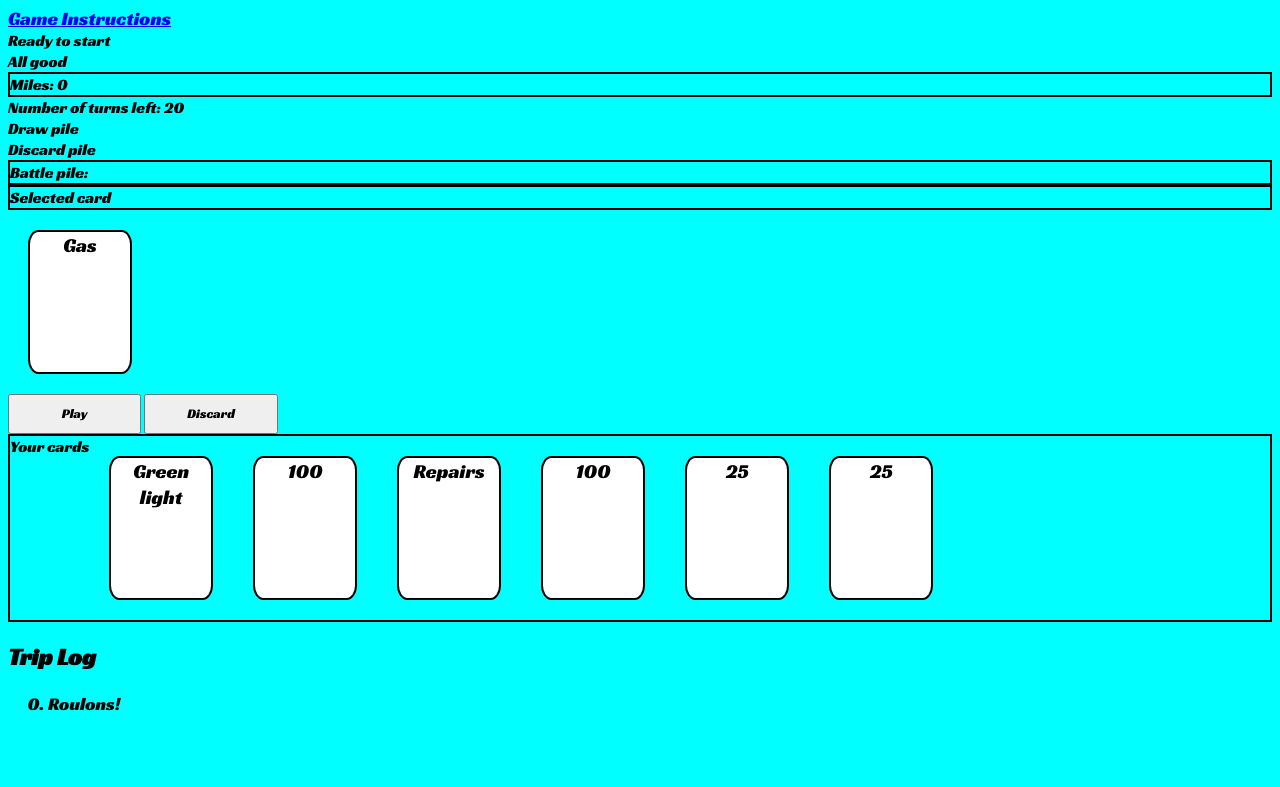
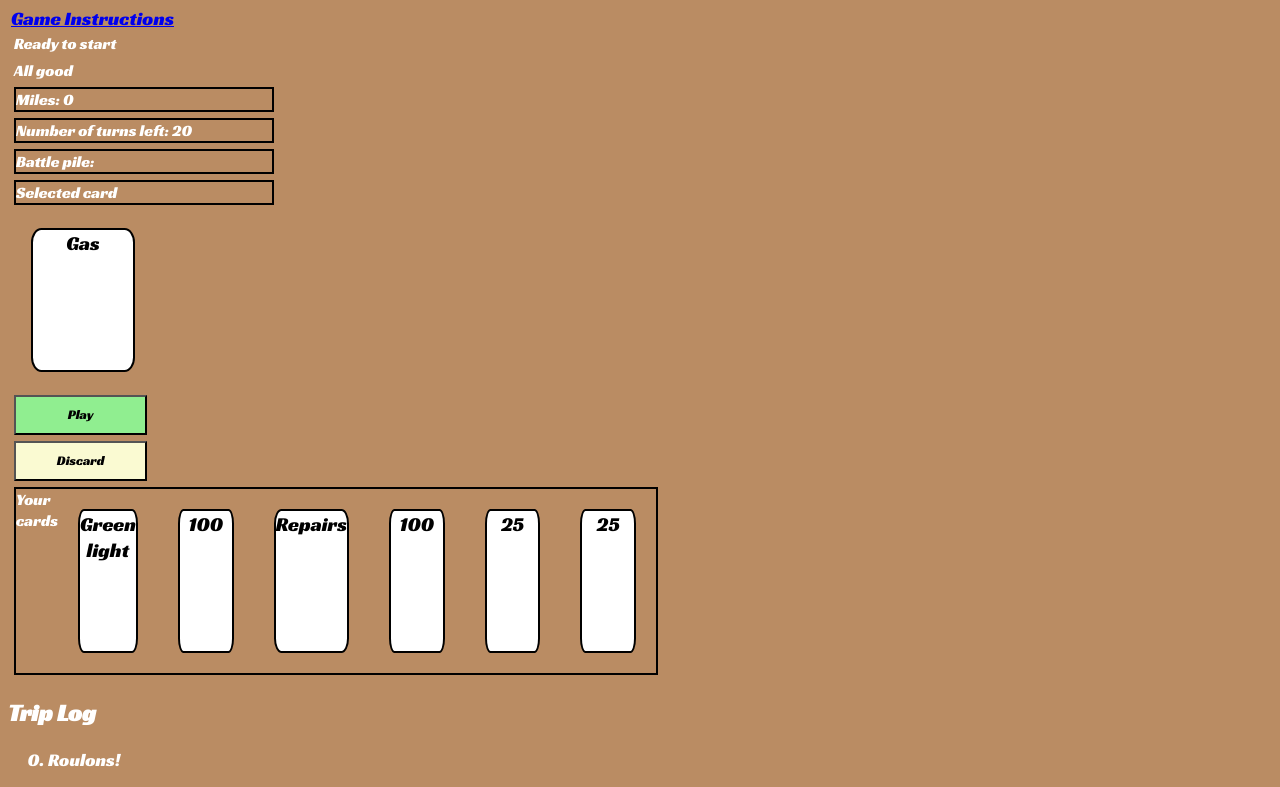
Before and after one commit to lnglaser/GA_Project-1_Mille_Bornes_Solitaire, a plain HTML site: page index.html in a window 1280 px wide. Shown: the part 77-864 px from the top of the page. Before the commit the page ends 808 px from the top, so only its background shows below. Drawn offline with Linux system fonts and the light colour scheme.

Commit message:
adjusted styling

```diff
--- a/index.html
+++ b/index.html
@@ -11,7 +11,7 @@
 
   <body>
 
-    <div class="w3-container">
+    <div class="container">
         <a href="instructions.html" target="_blank">Game Instructions</a>
 
     <div class="message-area">Ready to start</div>
@@ -22,9 +22,9 @@
 
     <div class="turnCount">Number of turns left: </div>
 
-    <div class="draw-pile">Draw pile</div>
+    <!-- <div class="draw-pile">Draw pile</div>
 
-    <div class="discard-pile">Discard pile</div>
+    <div class="discard-pile">Discard pile</div> -->
 
     <div class="battle-pile">Battle pile</div>
 
@@ -66,10 +66,11 @@
 
     </div>
 
-    <h2 class>Trip Log</h2>
+    <h2>Trip Log</h2>
     <ol start="0" class="game-log">
         <li>Roulons!</li>
     </ul>
+
     <script type="text/javascript" src="script.js"></script>
   </body>
 </html>
--- a/style.css
+++ b/style.css
@@ -2,12 +2,17 @@
 
 body{
     font-family: 'Racing Sans One', cursive;
-    background-color: aqua;
+    background-color: #BA8C63;
+    color: white;
     /* display:inline-flex;
     align-items: center; */
 }
 
-div .w3-container{
+div{
+    margin: 3px;
+}
+.container{
+    display: grid;
 
 
 }
@@ -15,7 +20,7 @@ div .w3-container{
 .player-hand {
     display: flex;
     border: 2px solid black;
-    width: 2fr;
+    width: 50vw;
 }
 
 
@@ -48,10 +53,12 @@ div .w3-container{
     background-color: white;
     text-align: center;
     border-radius: 10%;
+    color: black;
 }
 
 .all-card:hover {
-    background-color: lightpink;
+    background-color: #004225;
+    color: white
 }
 
 .all-card:active {
@@ -60,6 +67,12 @@ div .w3-container{
 
 .score-counter {
     border: 2px solid black;
+    width: 20vw;
+}
+
+.turnCount {
+    border: 2px solid black;
+    width: 20vw;
 }
 
 .w3-container{
@@ -69,23 +82,55 @@ div .w3-container{
 
 .battle-pile {
     border: 2px solid black;
+    width: 20vw;
 }
 
 .selected-card{
     border: 2px solid black;
+    width: 20vw;
 }
 
 button{
     font-family: 'Racing Sans One', cursive;
     width: 10em;
     height: 3em;
-    display: inline;
+    display: block;
 }
 
 .playButton {
-
+    background-color: lightgreen;
+    margin: 3px;
 }
 
+.playButton:hover {
+    background-color: #004225;
+    color: white
+    ;
+}
+
+.playButton:active {
+    background-color: white;
+    color: #004225
+}
+.discardButton {
+    background-color: lightgoldenrodyellow;
+    margin: 3px;
+}
+
+.discardButton:hover {
+    background-color: darkorange;
+    color: white
+    ;
+}
+
+.discardButton:active {
+    background-color: white;
+    color: darkorange
+    ;
+}
+.game-log{
+    grid-column-start: 1;
+}
 p {
     font-size: 20px;
 }
```
Also changed, not shown: instructions.html (+3 -1 lines).
